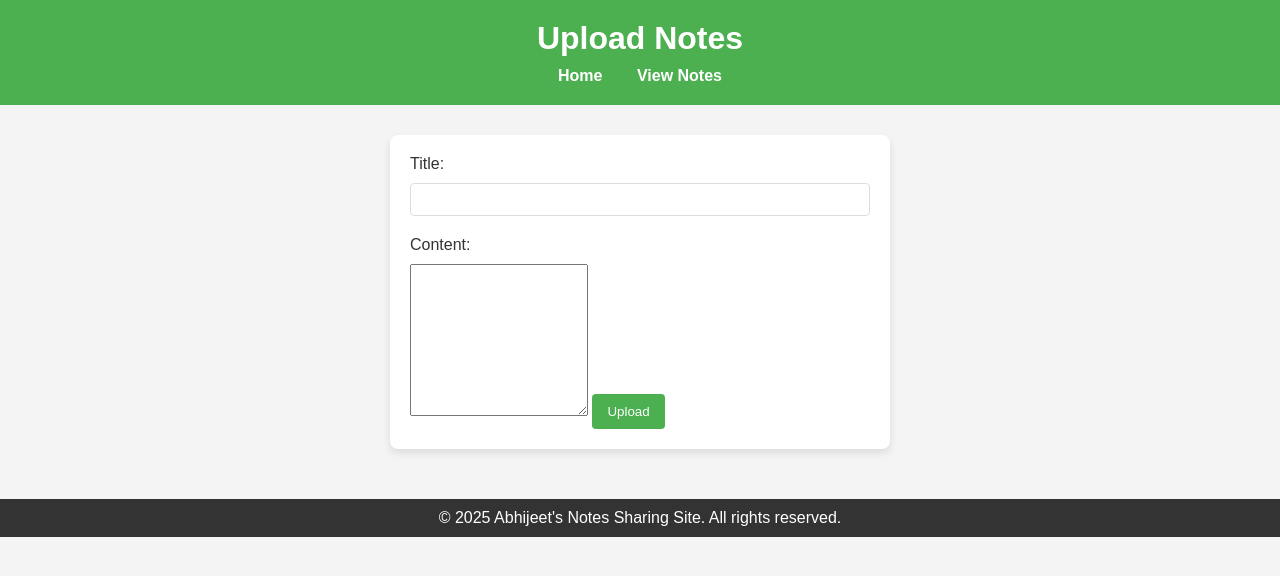
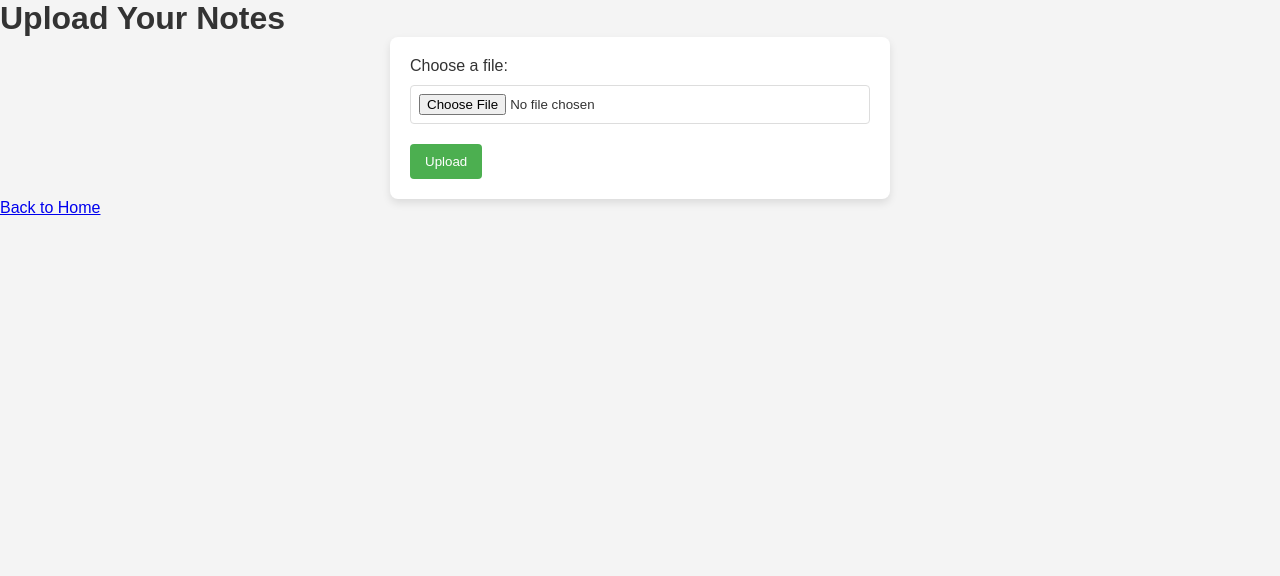
Before and after one commit to samudhan2008/-Sharing-Site, a Flask app: page /upload in a window 1280 px wide. Shown: the top 576 px of the page. Run offline with Flask 2, Linux system fonts and the light colour scheme.

Commit message:
Update upload.html

```diff
--- a/templates/upload.html
+++ b/templates/upload.html
@@ -7,48 +7,12 @@
     <link rel="stylesheet" href="/static/style.css">
 </head>
 <body>
-    <header>
-        <h1>Upload Notes</h1>
-        <nav>
-            <a href="/">Home</a>
-            <a href="/notes">View Notes</a>
-        </nav>
-    </header>
-    <main>
-        <form id="uploadForm">
-            <label for="title">Title:</label>
-            <input type="text" id="title" name="title" required>
-            <label for="content">Content:</label>
-            <textarea id="content" name="content" rows="10" required></textarea>
-            <button type="submit">Upload</button>
-        </form>
-        <p id="message"></p>
-    </main>
-    <footer>
-        <p>&copy; 2025 Abhijeet's Notes Sharing Site. All rights reserved.</p>
-    </footer>
-    <script>
-        document.getElementById("uploadForm").addEventListener("submit", async (event) => {
-            event.preventDefault();
-            const title = document.getElementById("title").value;
-            const content = document.getElementById("content").value;
-
-            const response = await fetch("/api/notes", {
-                method: "POST",
-                headers: { "Content-Type": "application/json" },
-                body: JSON.stringify({ title, content })
-            });
-
-            const result = await response.json();
-            const message = document.getElementById("message");
-            if (result.success) {
-                message.textContent = "Note uploaded successfully!";
-                message.style.color = "green";
-            } else {
-                message.textContent = "Failed to upload note: " + result.message;
-                message.style.color = "red";
-            }
-        });
-    </script>
+    <h1>Upload Your Notes</h1>
+    <form action="/api/upload-file" method="POST" enctype="multipart/form-data">
+        <label for="file">Choose a file:</label>
+        <input type="file" name="file" id="file" required>
+        <button type="submit">Upload</button>
+    </form>
+    <a href="/">Back to Home</a>
 </body>
 </html>
```
